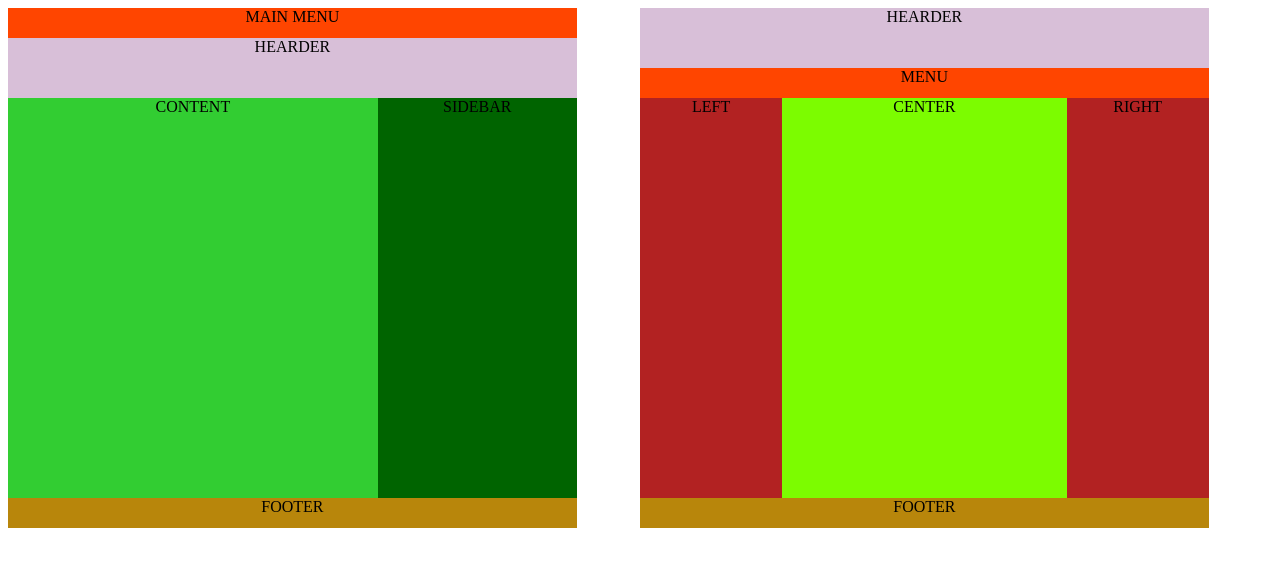
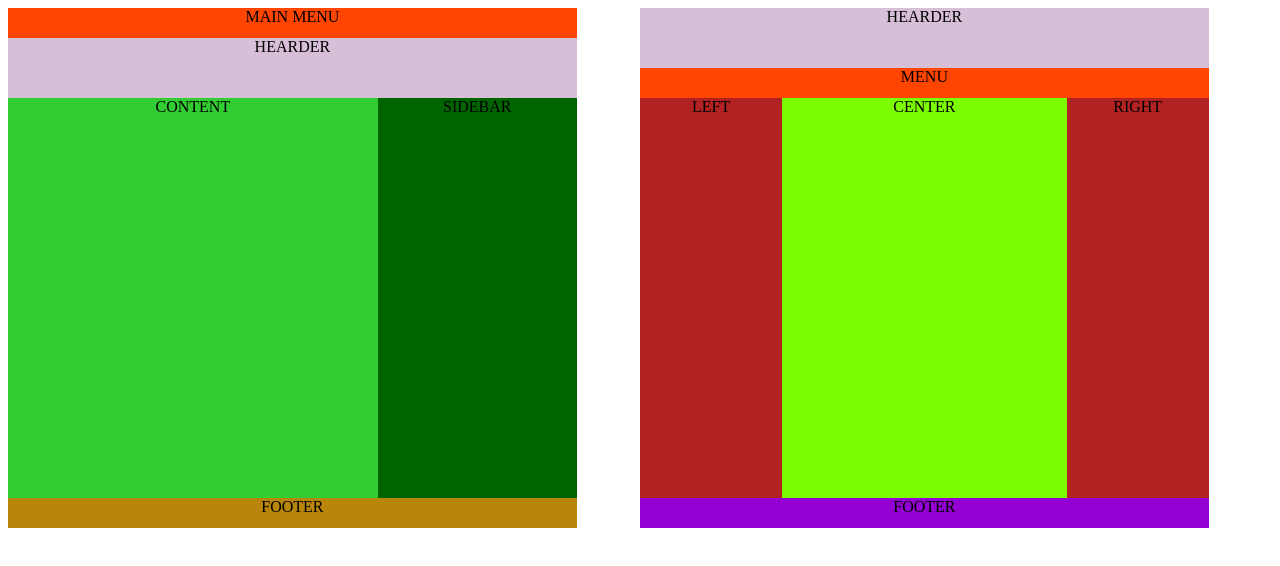
Before and after one commit to BritoIFPI/AulasPWEB, a plain HTML site: page Aula-16.html in a window 1280 px wide. Drawn offline with Linux system fonts and the light colour scheme.

Commit message:
Add files via upload

```diff
--- a/Aula-16.html
+++ b/Aula-16.html
@@ -90,7 +90,7 @@
 #center{
 		position: relative;
 		top: -800px;
-		text-align: center; ;
+		text-align: center;
 		background: #7CFC00;
 		height: 400px;
 		width: 50%;
@@ -110,7 +110,7 @@
 		top: -800px;
 		text-align: center;
 		position: relative;
-		background: #B8860B;
+		background: #9400D3;
 		width: 100%;
 		height: 30px;
 		}
```
